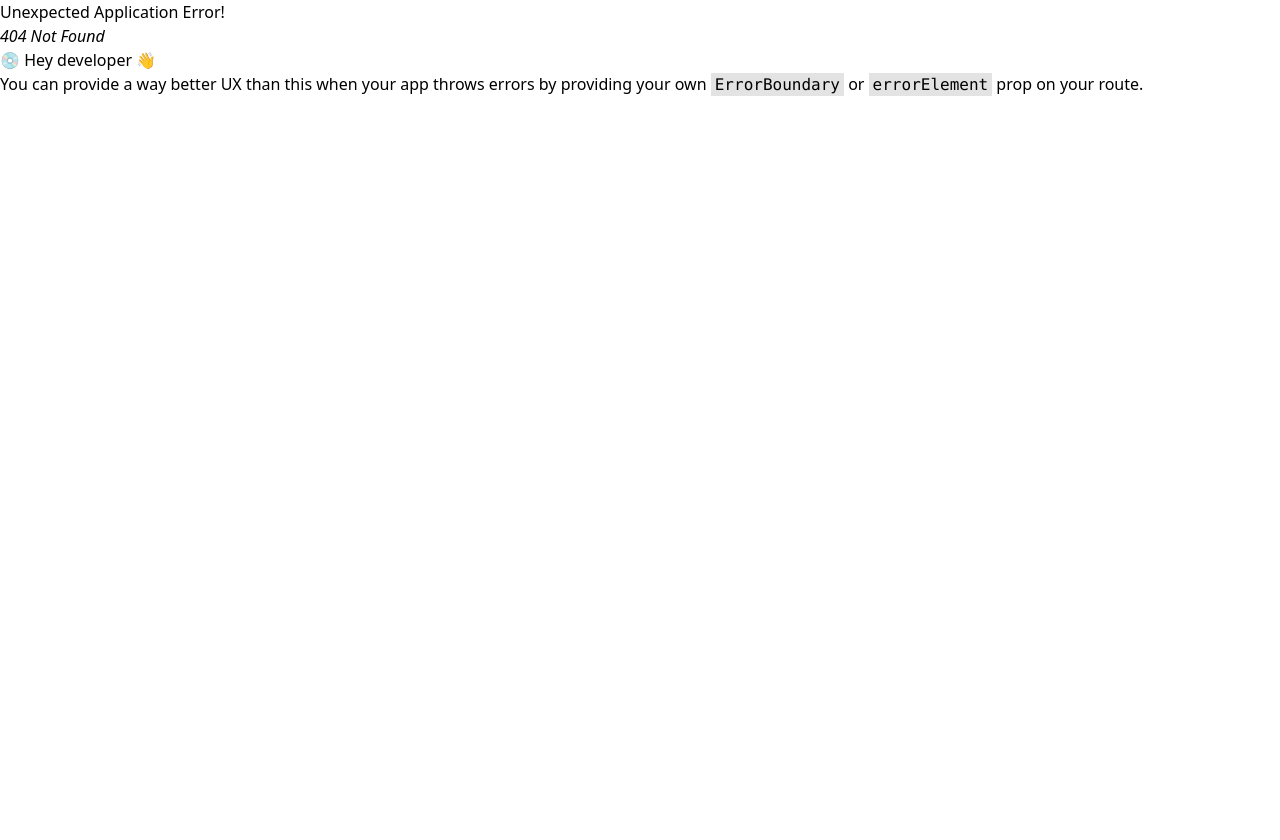
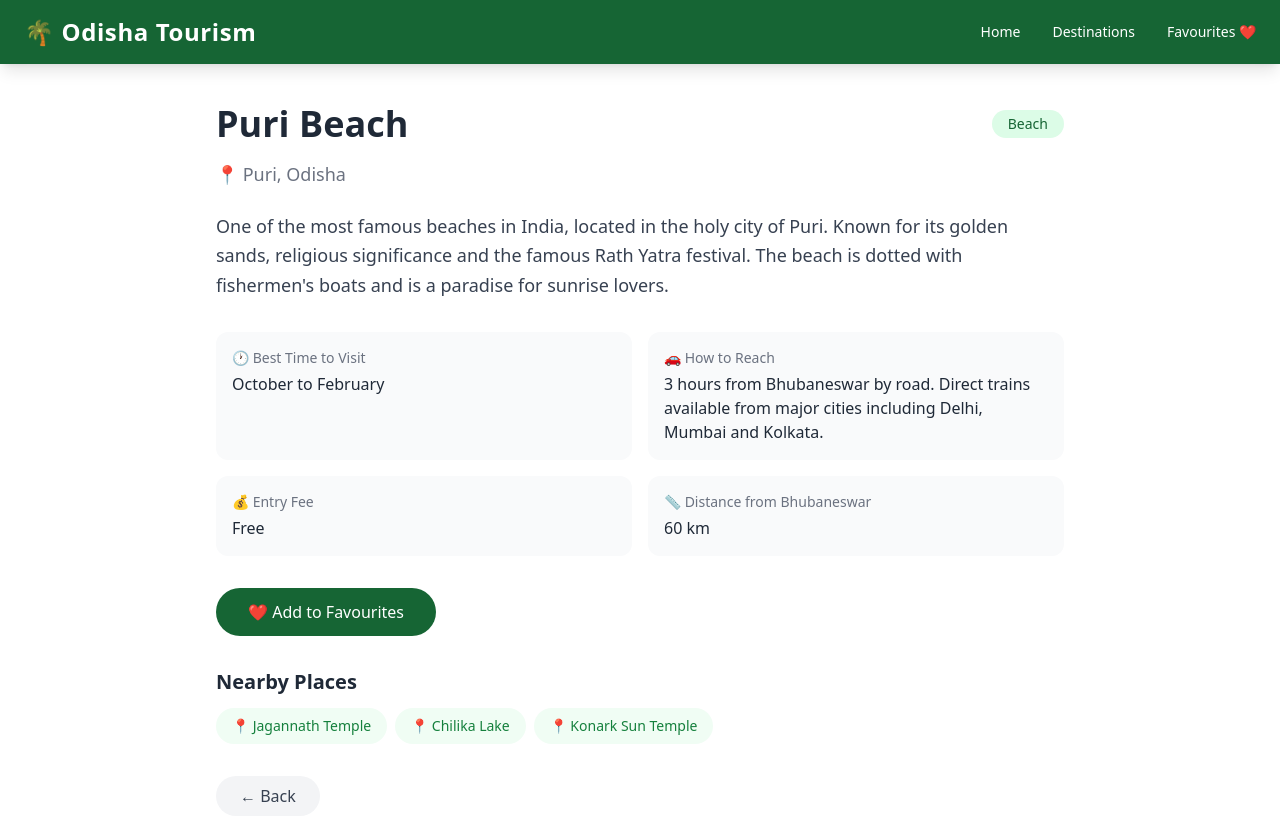
Before and after one commit to JayadevBemal/Odisha-Tourism, a React (Vite) app: page /destinations/1 in a window 1280 px wide. Before the commit this address had no page. Shown: the top 840 px of the page. Before the commit the page ends 800 px from the top, so only its background shows below. Built offline with nearby package versions, Linux system fonts and the light colour scheme.

Commit message:
pages added

```diff
--- /dev/null
+++ b/src/hooks/useFavourites.js
@@ -0,0 +1,27 @@
+import { useEffect, useState } from "react";
+
+const useFavourites = () => {
+  const [favourites, setFavourites] = useState(
+    JSON.parse(localStorage.getItem("favourites")) || [],
+  );
+
+
+  useEffect(() => {
+    localStorage.setItem("favourites", JSON.stringify(favourites));
+  }, [favourites]);
+
+  const addToFavourites = (destination) => {
+    const alreadyAdded = favourites.some((item) => item.id === destination.id);
+    if (alreadyAdded) {
+      return;
+    }
+    setFavourites([...favourites, destination]);
+  };
+
+  const removeFromFavourites = (id) => {
+    setFavourites(favourites.filter((item) => item.id !== id));
+  };
+
+  return { favourites, addToFavourites, removeFromFavourites };
+};
+export default useFavourites;
--- a/src/main.jsx
+++ b/src/main.jsx
@@ -5,6 +5,8 @@ import Destinations from "./pages/Destinations.jsx";
 import App from "./App.jsx";
 import Home from "./pages/Home.jsx";
 import { createBrowserRouter, RouterProvider } from "react-router-dom";
+import DestinationDetail from "./pages/DestinationDetail.jsx";
+import Favourites from "./pages/Favourites.jsx";
 
 const router = createBrowserRouter([
   {
@@ -12,7 +14,9 @@ const router = createBrowserRouter([
     element: <App />,
     children: [
       { path: "/", element: <Home/> },
-      {path: "/destinations", element: <Destinations/>}
+      {path: "/destinations", element: <Destinations/>},
+      {path: "/destinations/:id",element: <DestinationDetail/> },
+      {path: "/favourites",element:<Favourites/>}
     ],
   },
 ]);
--- /dev/null
+++ b/src/pages/DestinationDetail.jsx
@@ -0,0 +1,86 @@
+import { useParams, useNavigate } from "react-router-dom";
+import destinations from "../data/destinations";
+import useFavourites from "../hooks/useFavourites";
+
+const DestinationDetail = () => {
+  const { id } = useParams();
+  const navigate = useNavigate();
+  const destination = destinations.find((d) => d.id == Number(id));
+  const { favourites, addToFavourites } = useFavourites()
+  const isAlreadyAdded = favourites.some(item => item.id === destination.id)
+  return (
+    <div className="max-w-4xl mx-auto px-6 py-10">
+      {/* Name and Category */}
+      <div className="flex items-center justify-between mb-4">
+        <h1 className="text-4xl font-bold text-gray-800">{destination.name}</h1>
+        <span className="bg-green-100 text-green-800 px-4 py-1 rounded-full text-sm font-medium">
+          {destination.category}
+        </span>
+      </div>
+
+      {/* Location */}
+      <p className="text-gray-500 text-lg mb-6">📍 {destination.location}</p>
+
+      {/* Description */}
+      <p className="text-gray-700 text-lg leading-relaxed mb-8">
+        {destination.description}
+      </p>
+      {/* Info Grid */}
+      <div className="grid grid-cols-2 gap-4 mb-8">
+        <div className="bg-gray-50 rounded-xl p-4">
+          <p className="text-sm text-gray-500 mb-1">🕐 Best Time to Visit</p>
+          <p className="font-medium text-gray-800">
+            {destination.bestTimeToVisit}
+          </p>
+        </div>
+
+        <div className="bg-gray-50 rounded-xl p-4">
+          <p className="text-sm text-gray-500 mb-1">🚗 How to Reach</p>
+          <p className="font-medium text-gray-800">{destination.howToReach}</p>
+        </div>
+
+        <div className="bg-gray-50 rounded-xl p-4">
+          <p className="text-sm text-gray-500 mb-1">💰 Entry Fee</p>
+          <p className="font-medium text-gray-800">{destination.entryFee}</p>
+        </div>
+
+        <div className="bg-gray-50 rounded-xl p-4">
+          <p className="text-sm text-gray-500 mb-1">
+            📏 Distance from Bhubaneswar
+          </p>
+          <p className="font-medium text-gray-800">
+            {destination.distanceFromBhubaneswar}
+          </p>
+        </div>
+      </div>
+      <button
+        onClick={() => addToFavourites(destination)}
+        className="bg-green-800 text-white px-8 py-3 rounded-full hover:bg-green-700 transition font-medium mb-8" disabled={isAlreadyAdded}
+      >
+        {isAlreadyAdded ? '✅ Added to Favourites' : '❤️ Add to Favourites'}
+      </button>
+      {/* Nearby Places */}
+      <div className="mb-8">
+        <h2 className="text-xl font-bold text-gray-800 mb-3">Nearby Places</h2>
+        <div className="flex flex-wrap gap-2">
+          {destination.nearbyPlaces.map((place, index) => (
+            <span
+              key={index}
+              className="bg-green-50 text-green-700 px-4 py-2 rounded-full text-sm font-medium"
+            >
+              📍 {place}
+            </span>
+          ))}
+        </div>
+      </div>
+      {/* Back Button */}
+      <button
+        onClick={() => navigate(-1)}
+        className="bg-gray-100 text-gray-700 px-6 py-2 rounded-full hover:bg-gray-200 transition font-medium"
+      >
+        ← Back
+      </button>
+    </div>
+  );
+};
+export default DestinationDetail;
--- a/src/pages/Destinations.jsx
+++ b/src/pages/Destinations.jsx
@@ -1,10 +1,12 @@
 import destinations from "../data/destinations";
 import { useState } from "react";
 import DestinationCard from "../components/DestinationCard";
+import useFavourites from "../hooks/useFavourites";
 
 const Destinations = () => {
   const [search, setSearch] = useState("");
   const [activeCategory, setActiveCategory] = useState("All");
+
 
   const categories = [
     "All",
--- /dev/null
+++ b/src/pages/Favourites.jsx
@@ -0,0 +1,44 @@
+import DestinationCard from "../components/DestinationCard"
+import useFavourites from "../hooks/useFavourites"
+
+const Favourites = () => {
+  const { favourites, removeFromFavourites } = useFavourites()
+
+  if (favourites.length === 0) {
+    return (
+      <div className="text-center py-20">
+        <p className="text-gray-500 text-xl">No favourites yet!</p>
+        <p className="text-gray-400 mt-2">Go explore and add some destinations ❤️</p>
+      </div>
+    )
+  }
+
+  return (
+    <div className="max-w-7xl mx-auto px-6 py-16">
+
+      <h1 className="text-3xl font-bold text-green-800 text-center mb-2">
+        My Favourites
+      </h1>
+      <p className="text-center text-gray-500 mb-10">
+        Places you want to visit
+      </p>
+
+      <div className="grid grid-cols-1 sm:grid-cols-2 lg:grid-cols-3 gap-8">
+        {favourites.map((destination) => (
+          <div key={destination.id} className="relative">
+            <DestinationCard destination={destination} />
+            <button
+              onClick={() => removeFromFavourites(destination.id)}
+              className="mt-2 w-full bg-red-50 text-red-500 border border-red-200 px-4 py-2 rounded-xl text-sm hover:bg-red-500 hover:text-white transition font-medium"
+            >
+              ❌ Remove from Favourites
+            </button>
+          </div>
+        ))}
+      </div>
+
+    </div>
+  )
+}
+
+export default Favourites
```
